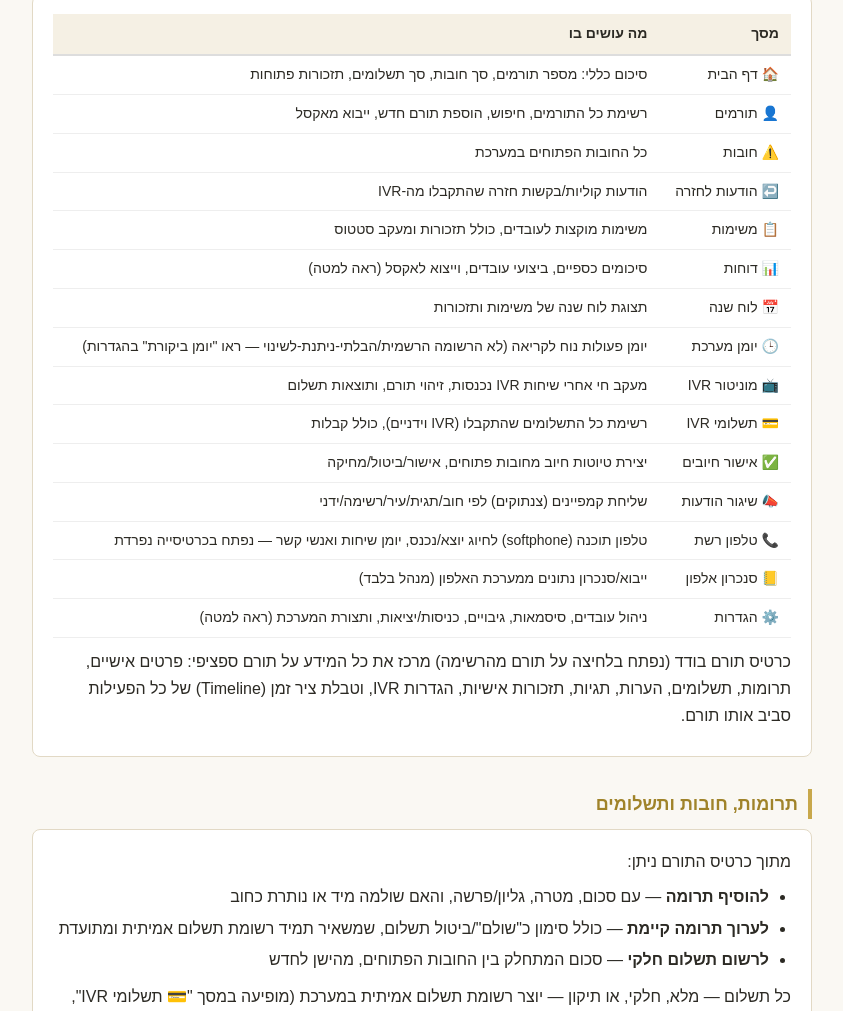
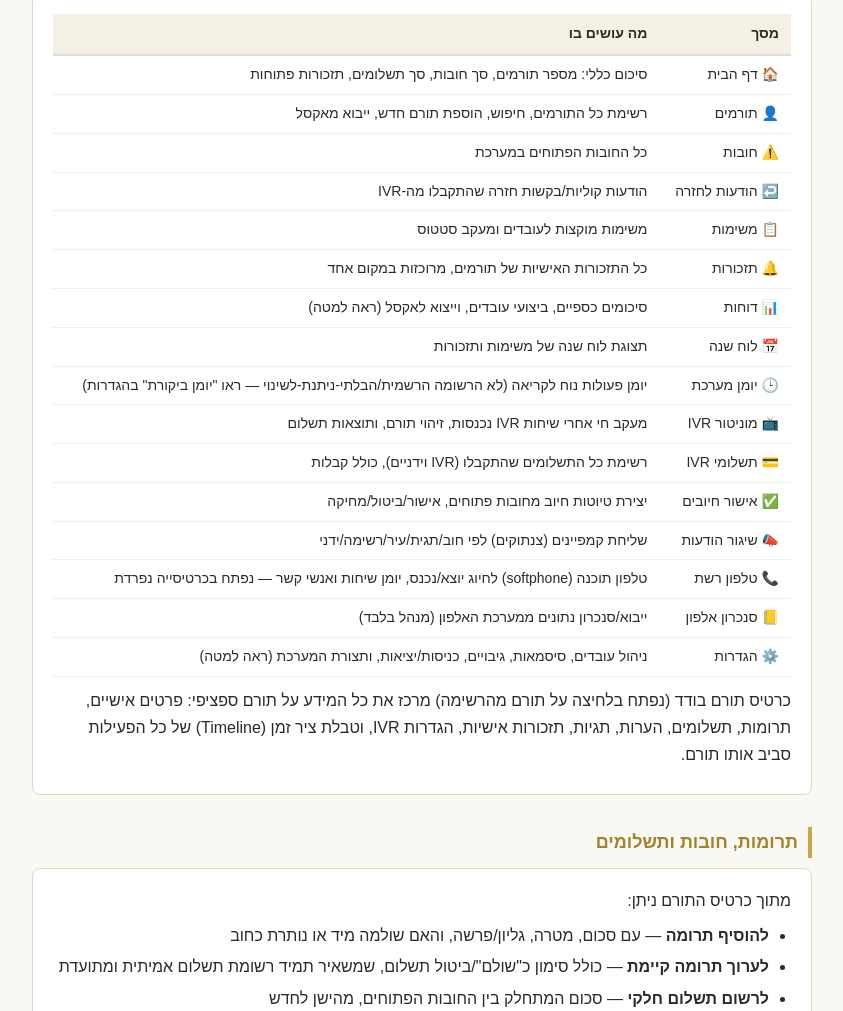
Before and after one commit to e0583230206-hue/donors-system, a plain HTML site: page frontend/README.html in a window 1280 px wide. Shown: the part 1474-2485 px from the top of the page, without its empty margins (218-1061 px from the left). Drawn offline with Linux system fonts and the light colour scheme.

Commit message:
docs: add missing reminders.html entry to the guide's screen table

```diff
--- a/frontend/README.html
+++ b/frontend/README.html
@@ -193,7 +193,8 @@
       <tr><td>👤 תורמים</td><td>רשימת כל התורמים, חיפוש, הוספת תורם חדש, ייבוא מאקסל</td></tr>
       <tr><td>⚠️ חובות</td><td>כל החובות הפתוחים במערכת</td></tr>
       <tr><td>↩️ הודעות לחזרה</td><td>הודעות קוליות/בקשות חזרה שהתקבלו מה-IVR</td></tr>
-      <tr><td>📋 משימות</td><td>משימות מוקצות לעובדים, כולל תזכורות ומעקב סטטוס</td></tr>
+      <tr><td>📋 משימות</td><td>משימות מוקצות לעובדים ומעקב סטטוס</td></tr>
+      <tr><td>🔔 תזכורות</td><td>כל התזכורות האישיות של תורמים, מרוכזות במקום אחד</td></tr>
       <tr><td>📊 דוחות</td><td>סיכומים כספיים, ביצועי עובדים, וייצוא לאקסל (ראה למטה)</td></tr>
       <tr><td>📅 לוח שנה</td><td>תצוגת לוח שנה של משימות ותזכורות</td></tr>
       <tr><td>🕒 יומן מערכת</td><td>יומן פעולות נוח לקריאה (לא הרשומה הרשמית/הבלתי-ניתנת-לשינוי — ראו "יומן ביקורת" בהגדרות)</td></tr>
```
